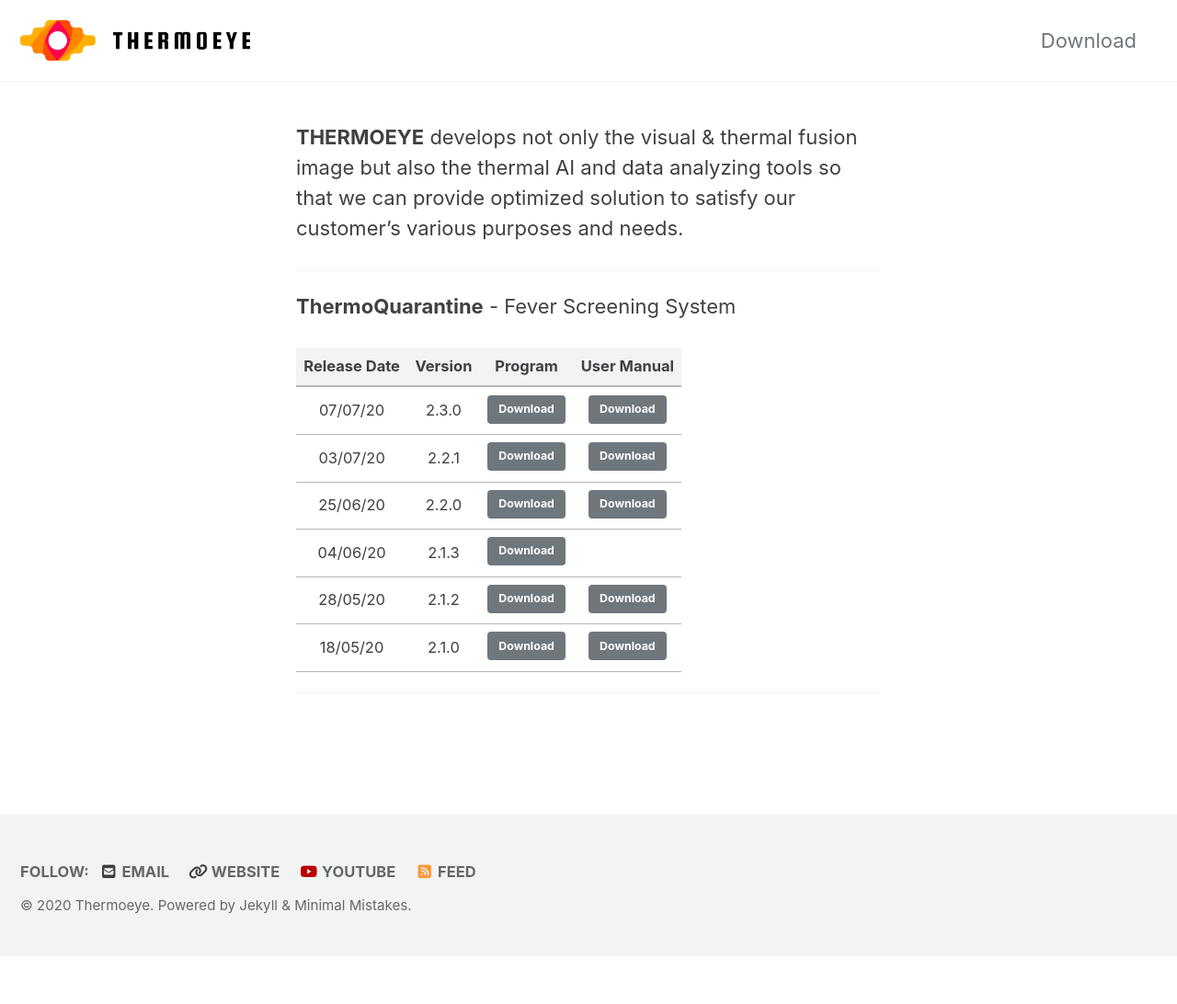
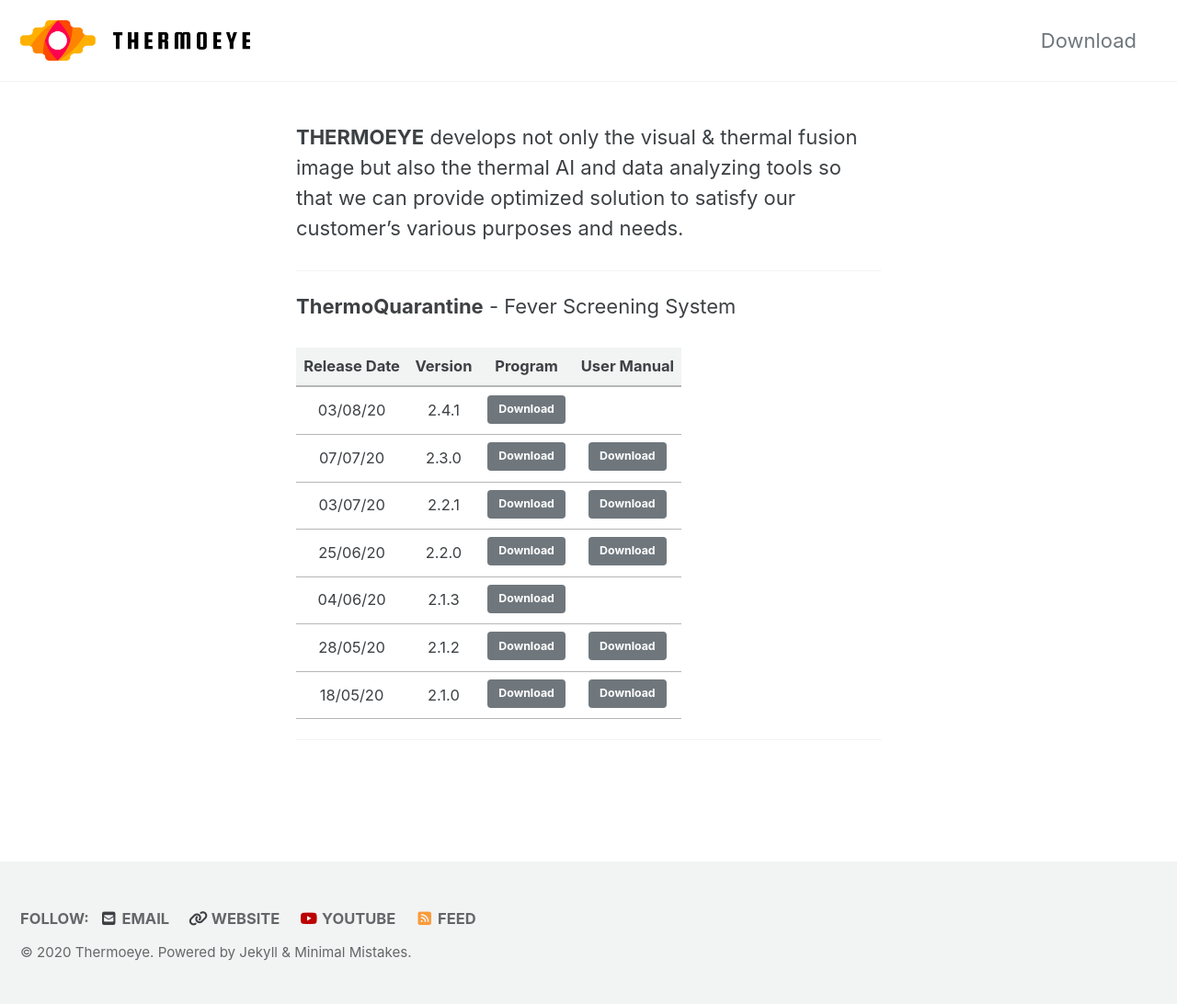
Before and after one commit to ThermoEye/ThermoEye.github.io, a Jekyll site: the page built from _pages/download.md, in a window 1280 px wide. Shown: the whole page at 92% size. Built offline with Jekyll 4.4.1, drawn with Linux system fonts in a browser that asks for light colours; cached includes are drawn as plain includes; nearby versions of some CDN libraries; before the commit the page ends 1040 px from its top, so only the background shows below that.

Commit message:
Upload 2.4.1 Setup File

```diff
--- a/_pages/download.md
+++ b/_pages/download.md
@@ -19,6 +19,7 @@
 
 | Release Date | Version | Program | User Manual |
 |:---------:|:---------:|:---------:|:---------:|
+| 03/08/20 | 2.4.1 | <a href="https://docs.google.com/uc?export=download&id=1EEnc91xXelTmUNh05gX1e1u2inGE2GQ4" class="btn btn--primary">Download</a> |  |
 | 07/07/20 | 2.3.0 | <a href="https://docs.google.com/uc?export=download&id=1Dj2M92AnunLv9m28-mSB3ogmTpgjTlDC" class="btn btn--primary">Download</a> | <a href="https://docs.google.com/uc?export=download&id=1uk9fDWnQ9EgRp40JBxRrMgcRdpCUlzf0" class="btn btn--primary">Download</a> |
 | 03/07/20 | 2.2.1 | <a href="https://docs.google.com/uc?export=download&id=1MvOugKYWZHy-cP-1utPxnR3rnZFjHqPc" class="btn btn--primary">Download</a> | <a href="https://docs.google.com/uc?export=download&id=1uk9fDWnQ9EgRp40JBxRrMgcRdpCUlzf0" class="btn btn--primary">Download</a> |
 | 25/06/20 | 2.2.0 | <a href="https://docs.google.com/uc?export=download&id=1cwPfPzumMxdEOPFG6CFGCmQVahlJOc5E" class="btn btn--primary">Download</a> | <a href="https://docs.google.com/uc?export=download&id=1uk9fDWnQ9EgRp40JBxRrMgcRdpCUlzf0" class="btn btn--primary">Download</a> |
```
